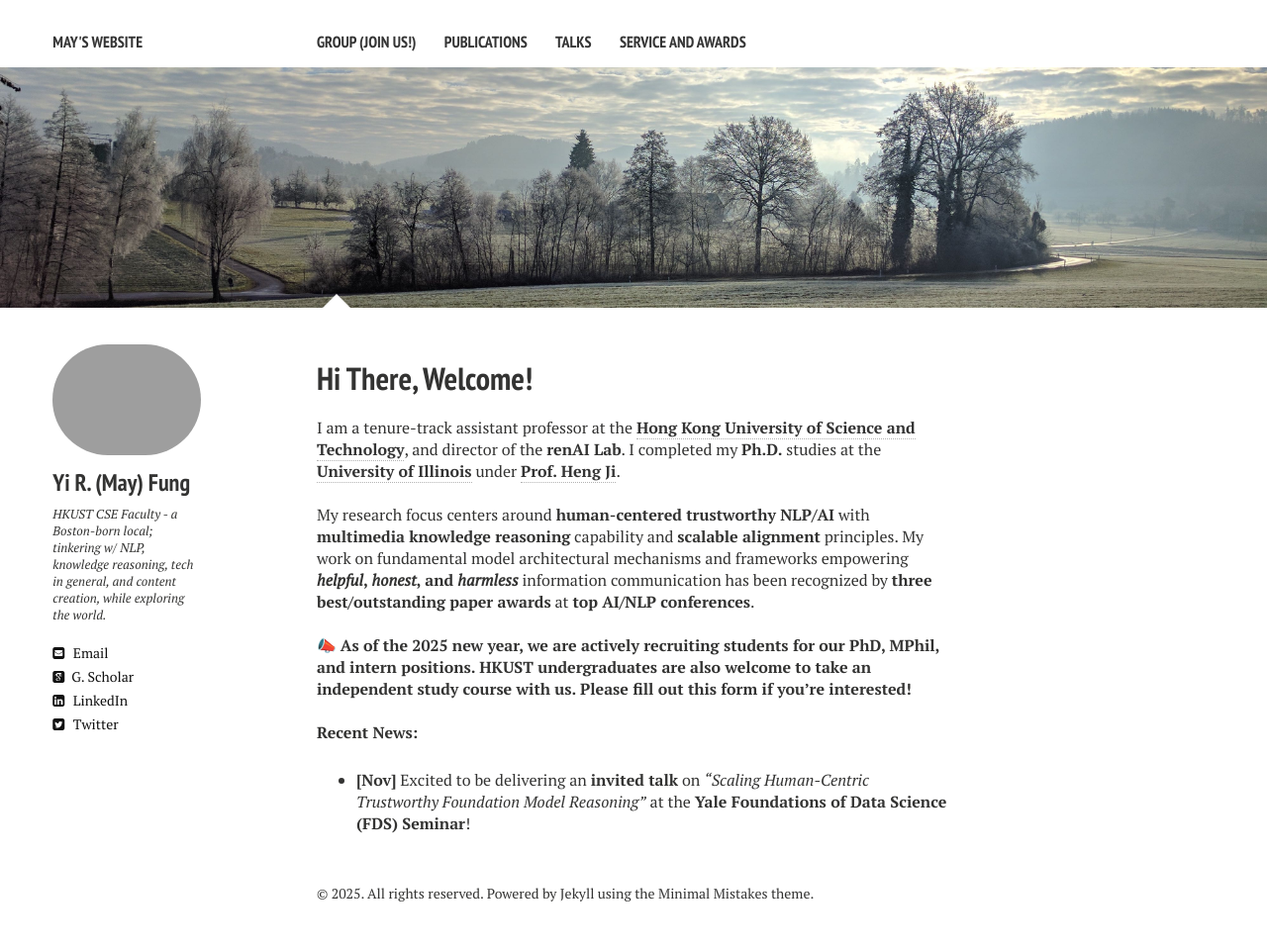
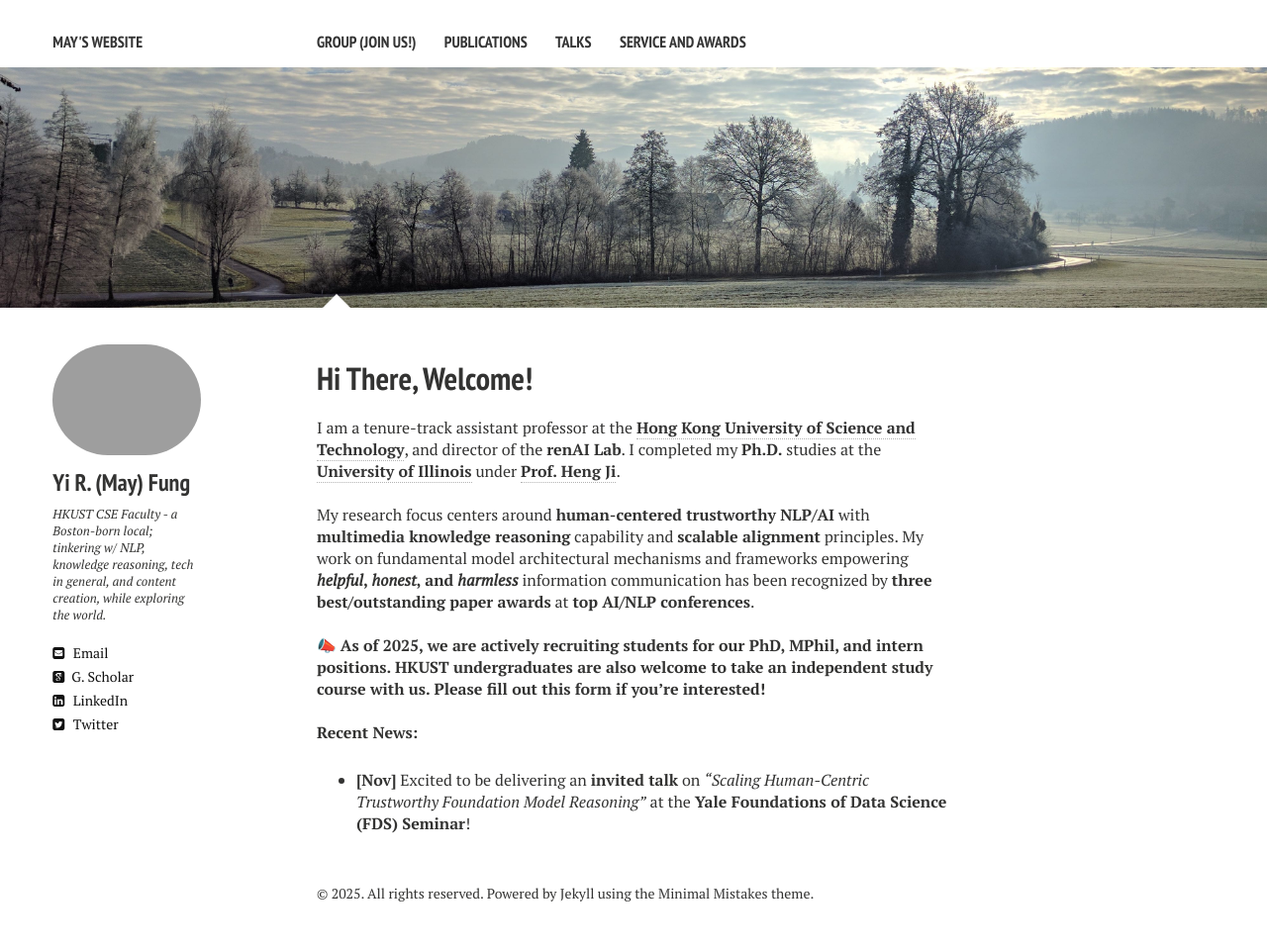
Before and after one commit to mayrfung/mayrfung.github.io, a Jekyll site: the page built from index.md, in a window 1280 px wide. Shown: the whole page at 99% size. Built offline with Jekyll 4.4.1, drawn with Linux system fonts in a browser that asks for light colours; nearby versions of some CDN libraries.

Commit message:
Update index.md

```diff
--- a/index.md
+++ b/index.md
@@ -11,7 +11,7 @@ I am a tenure-track assistant professor at the <a href="https://cse.hkust.edu.hk
 <br><br>
 My research focus centers around <b>human-centered trustworthy NLP/AI</b> with <b>multimedia knowledge reasoning</b> capability and <b>scalable alignment</b> principles. My work on fundamental model architectural mechanisms and frameworks empowering <b><b><i>helpful</i></b>, <i><b>honest</b></i>, and <i>harmless</i></b> information communication has been recognized by <b>three best/outstanding paper awards</b> at <b>top AI/NLP conferences</b>.
 <br><br>
-📣 <b>As of the 2025 new year, we are actively recruiting students for our PhD, MPhil, and intern positions. HKUST undergraduates are also welcome to take an independent study course with us. Please fill out <a href="https://forms.gle/S6fe7xoAxuHwV4VC6" target="_blank"><b>this form</b></a> if you're interested!</b>
+📣 <b>As of 2025, we are actively recruiting students for our PhD, MPhil, and intern positions. HKUST undergraduates are also welcome to take an independent study course with us. Please fill out <a href="https://forms.gle/S6fe7xoAxuHwV4VC6" target="_blank"><b>this form</b></a> if you're interested!</b>
 
 <br>
 <b>Recent News:</b>
```
